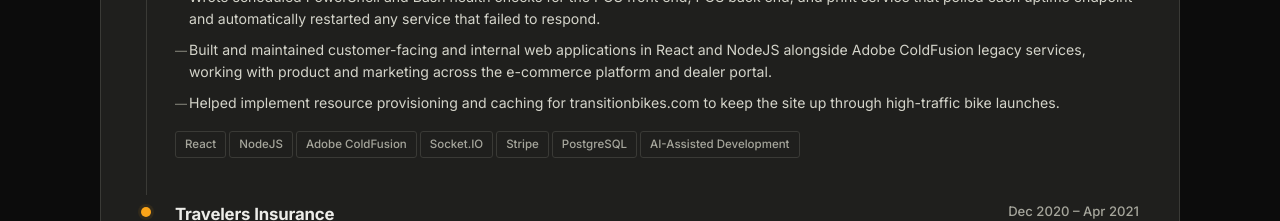
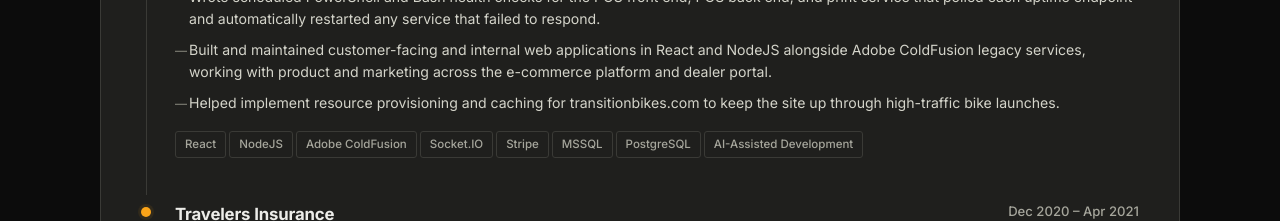
Before and after one commit to malerba423/jmalerba-portfolio, a React (Vite) app: page / in a window 1280 px wide. Shown: the part 1820-2041 px from the top of the page. Built offline with nearby package versions, Linux system fonts and the light colour scheme; the HTML template or start-up script is replaced by a standard one.

Commit message:
Update data.ts

```diff
--- a/src/data.ts
+++ b/src/data.ts
@@ -23,7 +23,7 @@ export const experience: Job[] = [
     title: 'Software Engineer',
     location: 'Bellingham, WA',
     dates: 'Apr 2021 – Sep 2026',
-    tech: ['React', 'NodeJS', 'Adobe ColdFusion', 'Socket.IO', 'Stripe', 'PostgreSQL', 'AI-Assisted Development'],
+    tech: ['React', 'NodeJS', 'Adobe ColdFusion', 'Socket.IO', 'Stripe', 'MSSQL', 'PostgreSQL', 'AI-Assisted Development'],
     bullets: [
       'Primary engineer on a two-person team alongside the owner. Sole developer of a restaurant POS and kitchen order ticketing system, as well as a centralized receipt and label print service — designed, wrote, deployed, and ran both myself, from the first line of code through hosting, SSL certificates, and uptime monitoring.',
       'Built a restaurant point-of-sale and kitchen ticketing system from scratch in NodeJS, React, and Socket.IO, combining REST endpoints with Socket.IO events to deliver real-time order status to customers and to cooks in the kitchen.',
```
